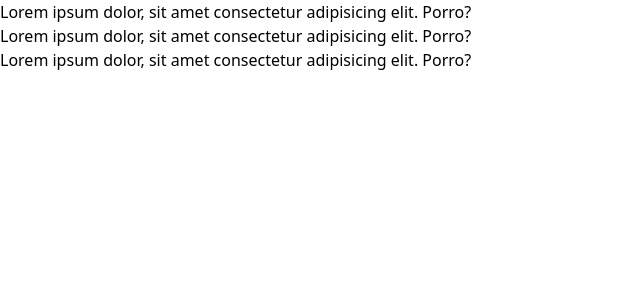
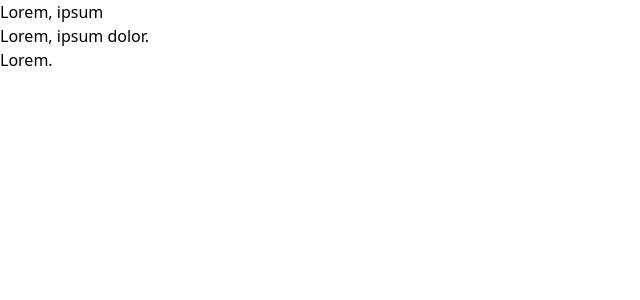
Before and after one commit to Bahdmanbabzo/Revolution-site-clone, a React (Vite) app: page / in a window 1280 px wide. Shown: the top 300 px of the page, without its empty margins (0-640 px from the left). Built offline with nearby package versions, Linux system fonts and the light colour scheme.

Commit message:
Update Hero.jsx

```diff
--- a/src/components/Hero.jsx
+++ b/src/components/Hero.jsx
@@ -4,18 +4,18 @@ import { useEffect } from "react"
 
 export default function Hero() {
     useEffect(() => {
-        animate(".roll-in", {y: ["100%", "0%"]}, {delay: stagger(0.2), ease:"easeInOut", type:"spring", stiffness:43, damping:30})
+        animate(".roll-in", {y: ["100%", "0%"]}, {delay: stagger(0.2), ease:"easeInOut", type:"spring", stiffness:60, damping:10})
     },[])
     return(
-        <div className="h-screen w-screen flex bg-[#E4E3E2]">
+        <div className="h-screen w-screen grid place-items-center bg-[#E4E3E2]">
             <section>
                 <div className="overflow-hidden h-max w-max">
-                    <motion.p initial={{y:"100%"}} className="h-full w-full roll-in">Lorem ipsum dolor, sit amet consectetur adipisicing elit. Porro?</motion.p>
+                    <motion.p initial={{y:"100%"}} className="h-full w-full roll-in">Lorem, ipsum</motion.p>
                 </div>
                 <div className="overflow-hidden h-max w-max">
-                    <motion.p initial={{y:"100%"}} className="h-full w-full roll-in">Lorem ipsum dolor, sit amet consectetur adipisicing elit. Porro?</motion.p>
+                    <motion.p initial={{y:"100%"}} className="h-full w-full roll-in">Lorem, ipsum dolor.</motion.p>
                 </div> <div className="overflow-hidden h-max w-max">
-                    <motion.p initial={{y:"100%"}} className="h-full w-full roll-in">Lorem ipsum dolor, sit amet consectetur adipisicing elit. Porro?</motion.p>
+                    <motion.p initial={{y:"100%"}} className="h-full w-full roll-in">Lorem.</motion.p>
                 </div>
             </section>
         </div>
```
